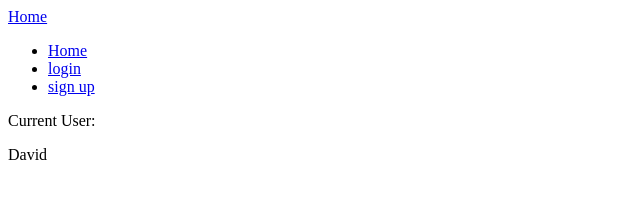
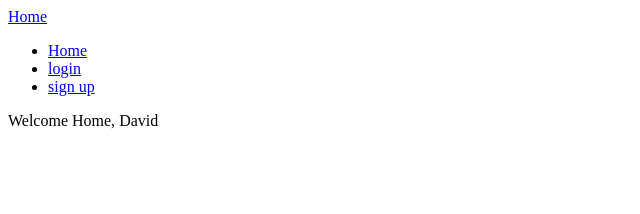
Before and after one commit to davideliason/passport-mern, a React (Create React App) app in the folder client/: page / in a window 1280 px wide. Shown: the top 214 px of the page, without its empty margins (0-640 px from the left). Built offline with nearby package versions, Linux system fonts and the light colour scheme.

Commit message:
update rendered name in welcome format for Home component

```diff
--- a/client/src/components/Home.js
+++ b/client/src/components/Home.js
@@ -4,14 +4,14 @@ const Home = props => {
 	if (props.user) {
 		return (
 			<div className="Home">
-				<p>Current User:</p>
-				{props.user.name}
+				<p>Welcome Home, {props.user.name}</p>
+
 			</div>
 		)
 	} else {
 		return (
 			<div className="Home">
-				<p>Current User:</p>
+				<p>Hello Stranger!:</p>
 				<code>
 					{JSON.stringify(props)}
 				</code>
```
